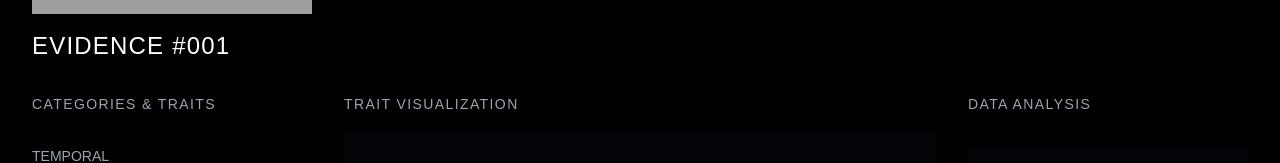
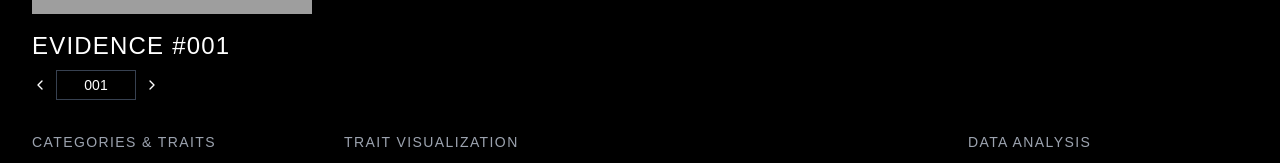
Before and after one commit to barrysutton/evidence, a Next.js app: page / in a window 1280 px wide. Shown: the part 228-391 px from the top of the page. Built offline with nearby package versions, Linux system fonts and the light colour scheme; grey boxes are pictures that could not be loaded.

Commit message:
Restore working version of page.tsx and remove metrics.ts

```diff
--- a/app/page.tsx
+++ b/app/page.tsx
@@ -1,7 +1,9 @@
 "use client";
 
 import { useState } from "react";
+import { ChevronLeft, ChevronRight } from 'lucide-react';
 import evidenceData from "../data/evidence.json";
+import { calculateMetrics, calculateCollectionRank, calculateDataAnalysis } from "../utils/metrics";
 
 type EvidenceTraits = {
   name: string;
@@ -20,6 +22,72 @@ type EvidencePiece = {
   };
   relatedPieces?: { id: string; similarity: number }[];
   imageUrl: string;
+};
+
+const PieceNavigator = ({ currentPiece, onPieceSelect }) => {
+  const [searchValue, setSearchValue] = useState(currentPiece);
+
+  const formatPieceNumber = (num) => {
+    return String(num).padStart(3, '0');
+  };
+
+  const handlePrevious = () => {
+    const prevNum = Math.max(1, parseInt(currentPiece) - 1);
+    const formattedNum = formatPieceNumber(prevNum);
+    onPieceSelect(formattedNum);
+    setSearchValue(formattedNum);
+  };
+
+  const handleNext = () => {
+    const nextNum = Math.min(36, parseInt(currentPiece) + 1);
+    const formattedNum = formatPieceNumber(nextNum);
+    onPieceSelect(formattedNum);
+    setSearchValue(formattedNum);
+  };
+
+  const handleSearch = (e) => {
+    e.preventDefault();
+    let num = parseInt(searchValue);
+    if (num >= 1 && num <= 36) {
+      const formattedNum = formatPieceNumber(num);
+      onPieceSelect(formattedNum);
+    }
+  };
+
+  const handleInputChange = (e) => {
+    const value = e.target.value.replace(/\D/g, '');
+    setSearchValue(value);
+  };
+
+  return (
+    <div className="flex items-center space-x-2 w-32 mt-2">
+      <button
+        onClick={handlePrevious}
+        className="text-white hover:text-gray-400"
+        aria-label="Previous piece"
+      >
+        <ChevronLeft className="w-4 h-4" />
+      </button>
+
+      <form onSubmit={handleSearch} className="flex-1">
+        <input
+          type="text"
+          value={searchValue}
+          onChange={handleInputChange}
+          className="w-full px-2 py-1 text-center bg-black border border-gray-700 text-white font-light text-sm focus:outline-none focus:border-gray-500"
+          maxLength="3"
+        />
+      </form>
+
+      <button
+        onClick={handleNext}
+        className="text-white hover:text-gray-400"
+        aria-label="Next piece"
+      >
+        <ChevronRight className="w-4 h-4" />
+      </button>
+    </div>
+  );
 };
 
 const EvidencePage = () => {
@@ -46,6 +114,10 @@ const EvidencePage = () => {
           <div className="text-2xl font-light tracking-wider">
             EVIDENCE #{currentPiece}
           </div>
+          <PieceNavigator
+            currentPiece={currentPiece}
+            onPieceSelect={setPiece}
+          />
         </div>
 
         {/* Middle Column */}
@@ -64,7 +136,7 @@ const EvidencePage = () => {
           <div className="space-y-2">
             <div className="flex justify-between text-sm">
               <span className="text-gray-400">Rarity Rank</span>
-      <span>#1 of {Object.keys(evidenceData).length}</span> {/* Total pieces */}
+              <span>#1 of {Object.keys(evidenceData).length}</span>
             </div>
             <div className="flex justify-between text-sm">
               <span className="text-gray-400">Ultra-rare Traits</span>
@@ -89,6 +161,7 @@ const EvidencePage = () => {
             </div>
           </div>
         </div>
+
         {/* Bottom Section */}
         <div className="col-span-12 grid grid-cols-12 gap-8">
           {/* Categories & Traits (Left) */}
--- a/package.json
+++ b/package.json
@@ -11,6 +11,7 @@
   "dependencies": {
     "@types/d3": "^7.4.3",
     "d3": "^7.9.0",
+    "lucide-react": "^0.462.0",
     "next": "15.0.3",
     "react": "^19.0.0-rc-66855b96-20241106",
     "react-dom": "^19.0.0-rc-66855b96-20241106"
```
Also changed, not shown: 1 other file (tests, documents, lock files or other folders). Lines whose indentation alone changed are shown as unchanged.
